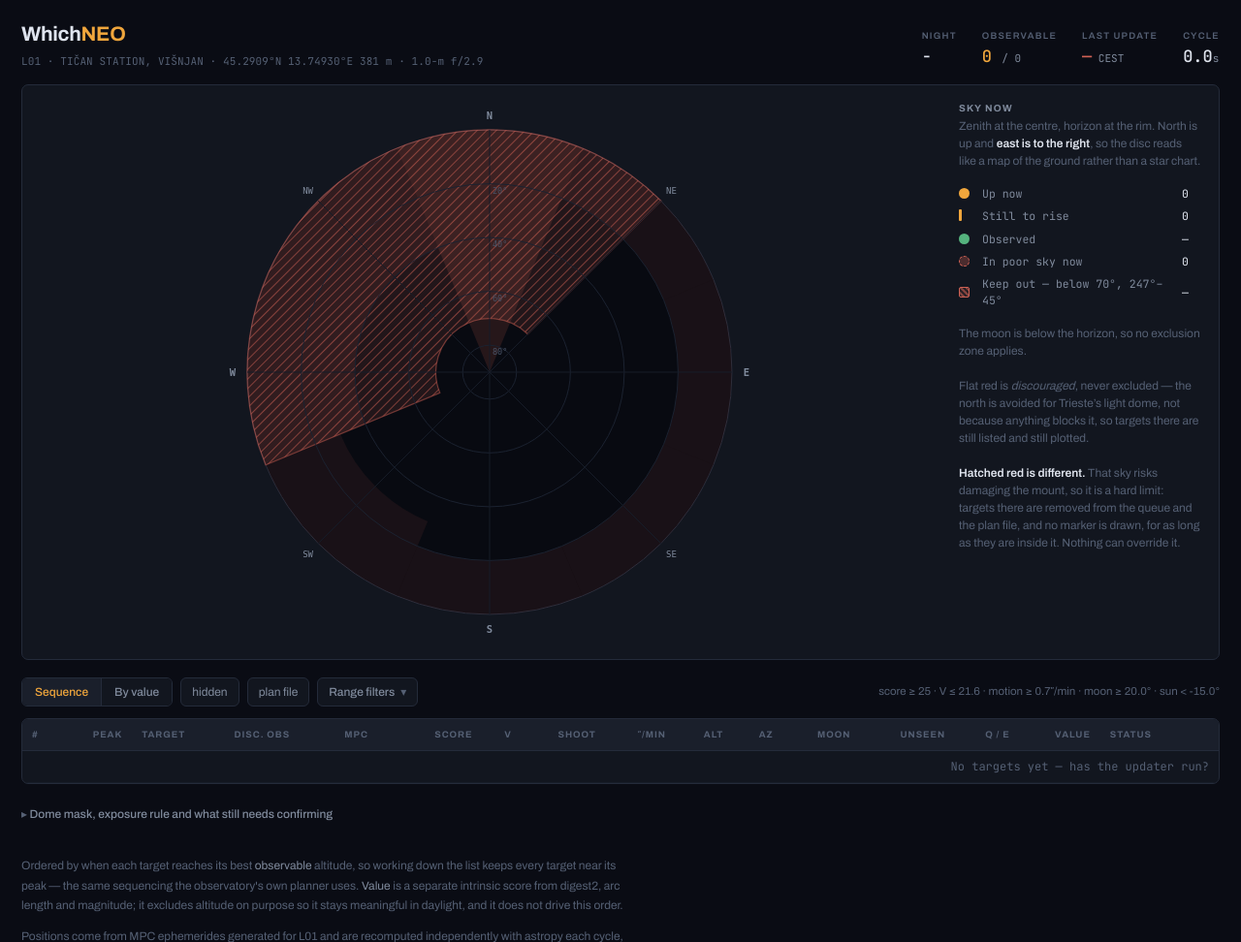
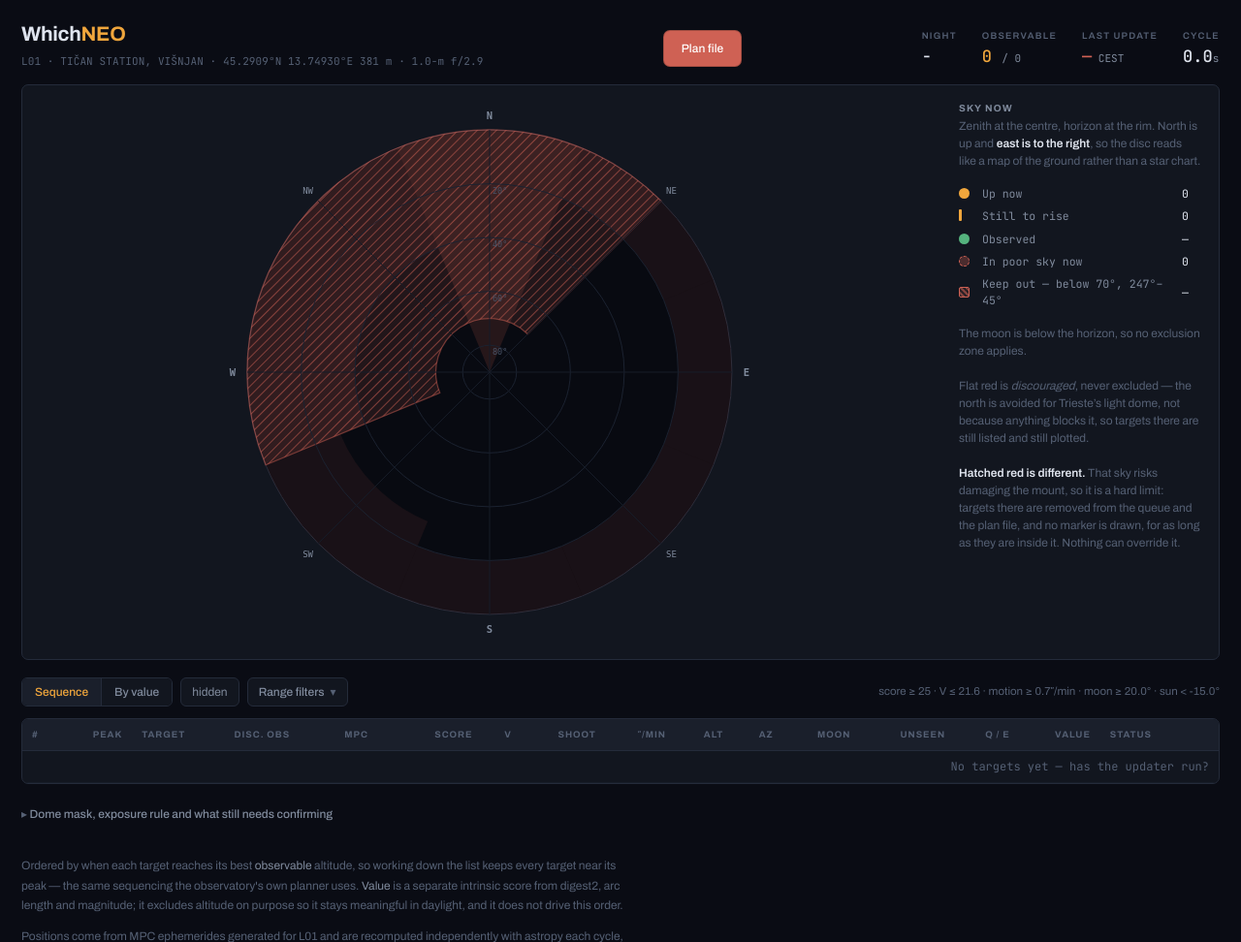
Before and after one commit to devanshi-s04/whichNEO, a Flask app: page /?sort=chronological in a window 1280 px wide. Shown: the top 972 px of the page at 97% size. Run offline with Flask 3, Linux system fonts and the light colour scheme; data that the repository does not hold is empty.

Commit message:
Move the plan-file link to a prominent button in the header
Relocated from a plain chip in the sort bar to a solid button next to the
title, using the palette's existing red (the same one already meaning
"not observable" elsewhere) so it stays in the considered dark theme
rather than an unconsidered pure red. Font/weight/size match the other
chip-style buttons -- it should read as more prominent, not as a
different component.

Co-Authored-By: Claude Sonnet 5 <noreply@anthropic.com>
Claude-Session: https://claude.ai/code/session_01PWbSPWtfDDWiS7FLePc6T7

```diff
--- a/static/style.css
+++ b/static/style.css
@@ -58,6 +58,15 @@ body {
   margin-top: 3px; font-family: var(--mono); font-size: 11px;
   color: var(--faint); letter-spacing: .01em;
 }
+.plan-btn {
+  display: inline-flex; align-items: center; flex: 0 0 auto;
+  padding: 9px 18px; border-radius: 7px; margin-bottom: 2px;
+  background: var(--no); color: #fff; font-family: var(--ui);
+  font-weight: 500; font-size: 12px;
+  letter-spacing: .01em; text-decoration: none; border: 1px solid rgba(0,0,0,.2);
+  box-shadow: 0 1px 0 rgba(0,0,0,.15);
+}
+.plan-btn:hover { background: #b8544a; }
 .live { display: flex; gap: 26px; align-items: flex-end; flex-wrap: wrap; }
 .stat .k {
   font-size: 9.5px; letter-spacing: .13em; text-transform: uppercase;
--- a/templates/index.html
+++ b/templates/index.html
@@ -14,6 +14,7 @@
     <h1>Which<b>NEO</b></h1>
     <div class="where">L01 &middot; TI&#268;AN STATION, VI&#352;NJAN &middot; 45.2909&deg;N 13.74930&deg;E 381 m &middot; 1.0-m f/2.9</div>
   </div>
+  <a class="plan-btn" href="{{ url_for('plan_text') }}" target="_blank" rel="noopener">Plan file</a>
   <div class="live">
     <div class="stat"><div class="k">Night</div>
       <div class="v">{{ status.night }}</div></div>
@@ -158,7 +159,6 @@
        class="{{ 'on' if mode == 'score' }}">By value</a>
   </div>
   <a class="chip {{ 'on' if show_hidden }}" href="{{ url_for('index', sort=mode, hidden=(0 if show_hidden else 1)) }}">hidden</a>
-  <a class="chip" href="{{ url_for('plan_text') }}" target="_blank" rel="noopener">plan file</a>
   <details class="filters-dd" id="rangeDd">
     <summary id="rangeSummary">Range filters{% if range_filters %} ({{ range_filters|length }}){% endif %}</summary>
     <div class="filters-panel">
```
